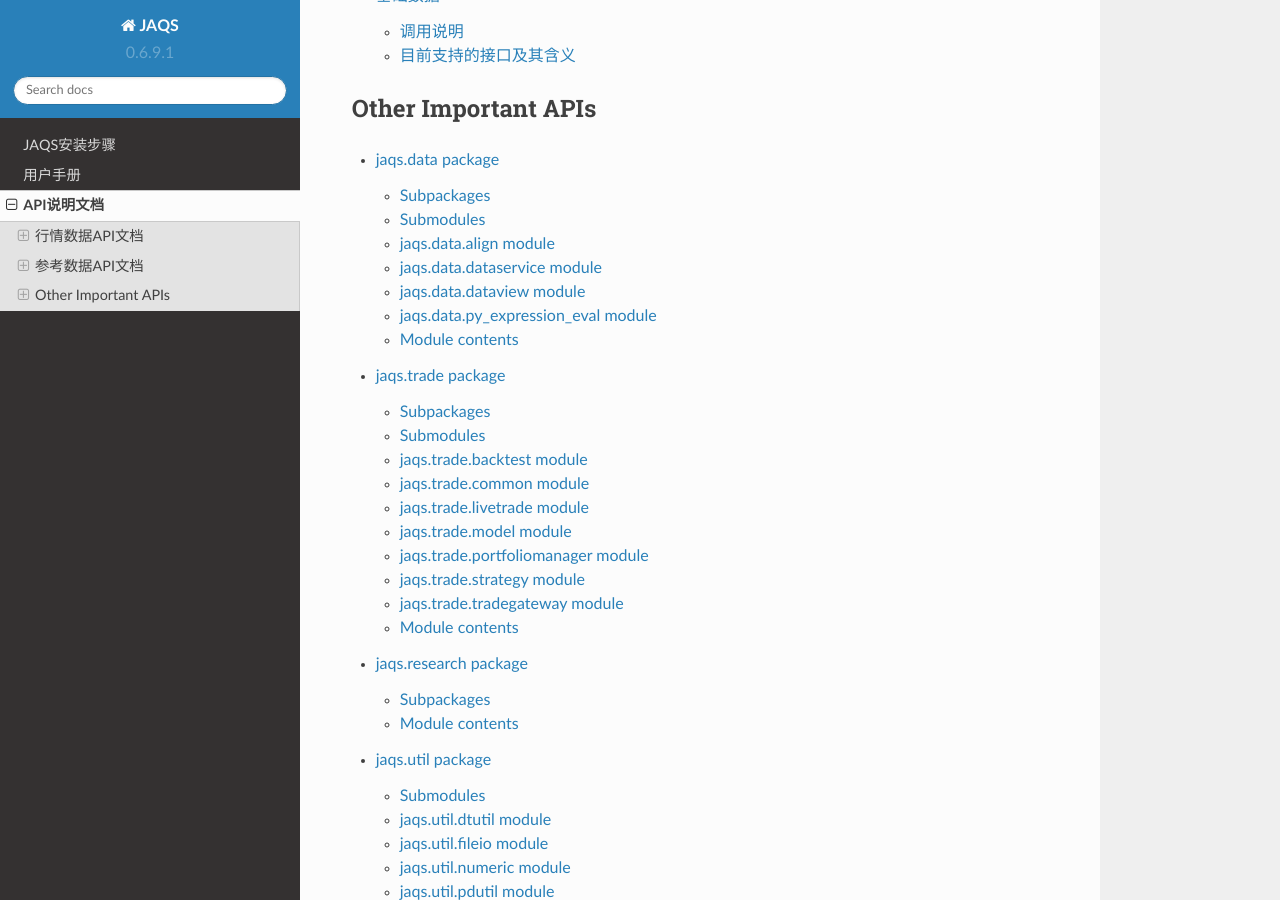
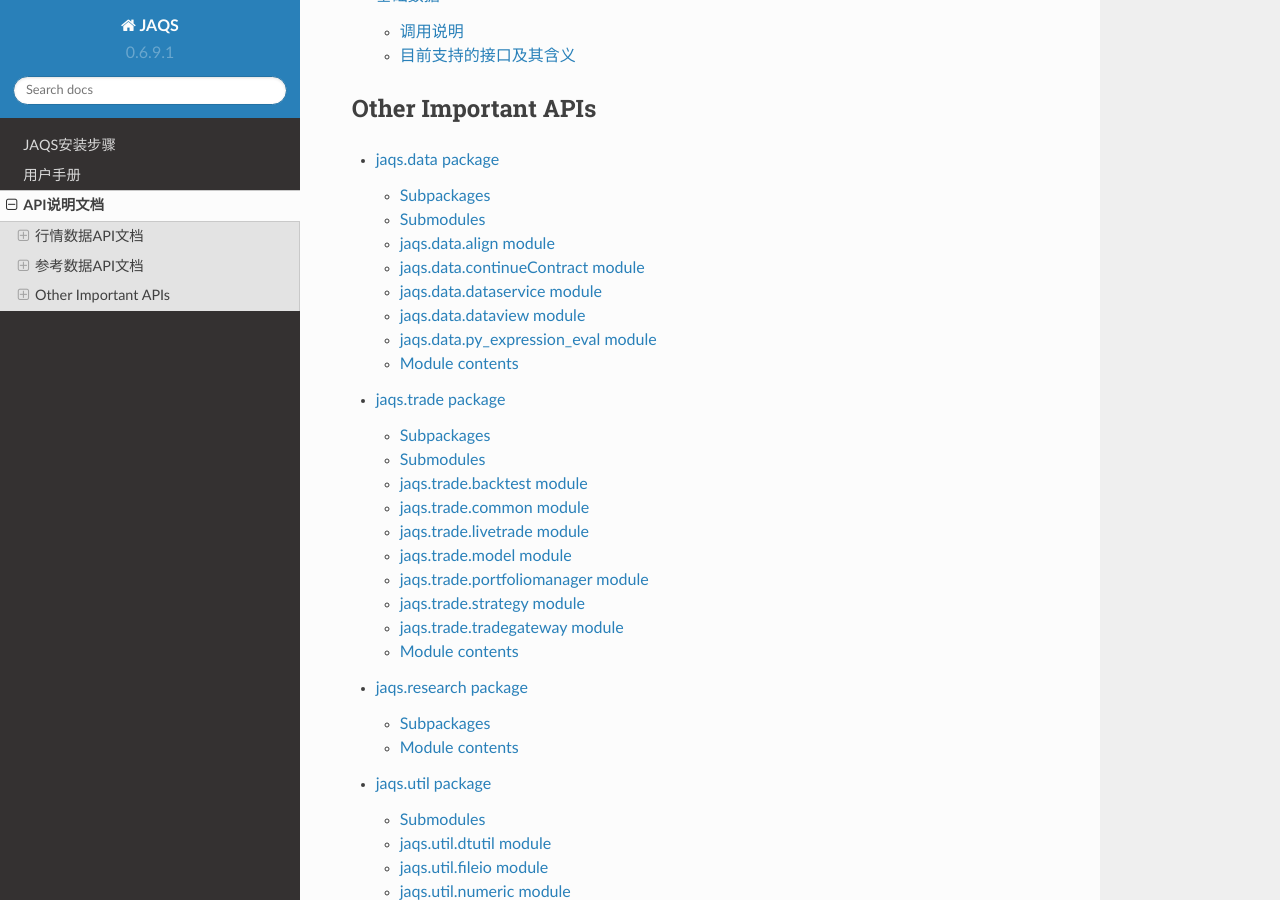
Before and after one commit to quantOS-org/JAQS, a Sphinx documentation site: the page built from doc/source/api_reference.rst, in a window 1280 px wide and 900 px high, scrolled down 506 px. Built offline with Sphinx 7.4.7 and the Read the Docs theme 2.0.0, drawn with Linux system fonts in a browser that asks for light colours; formulas are drawn with MathJax 3.

Commit message:
[DOC] update doc

```diff
--- a/doc/source/jaqs.data.rst
+++ b/doc/source/jaqs.data.rst
@@ -16,6 +16,14 @@
 ------------------------
 
 .. automodule:: jaqs.data.align
+    :members:
+    :undoc-members:
+    :show-inheritance:
+
+jaqs\.data\.continueContract module
+-----------------------------------
+
+.. automodule:: jaqs.data.continueContract
     :members:
     :undoc-members:
     :show-inheritance:
```
